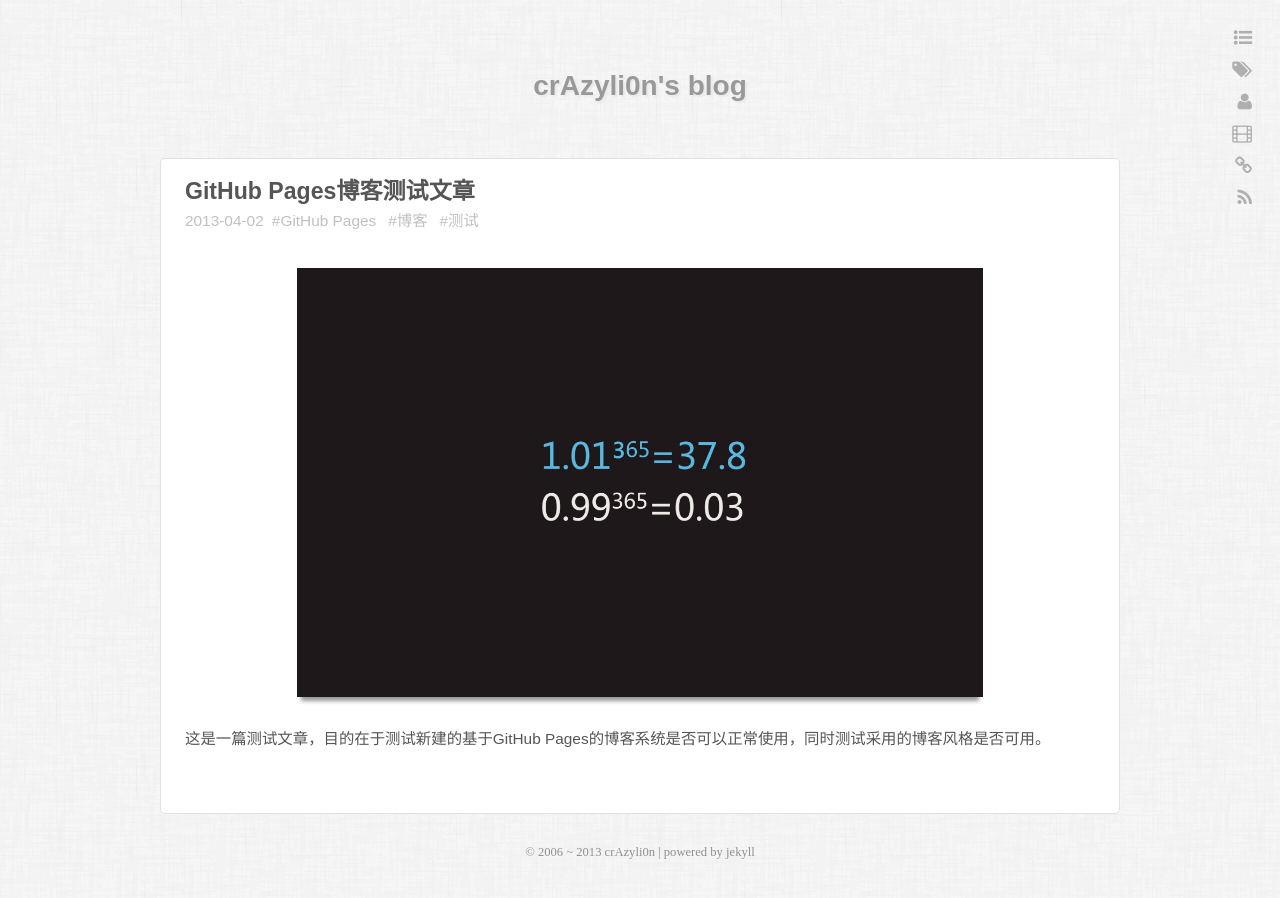
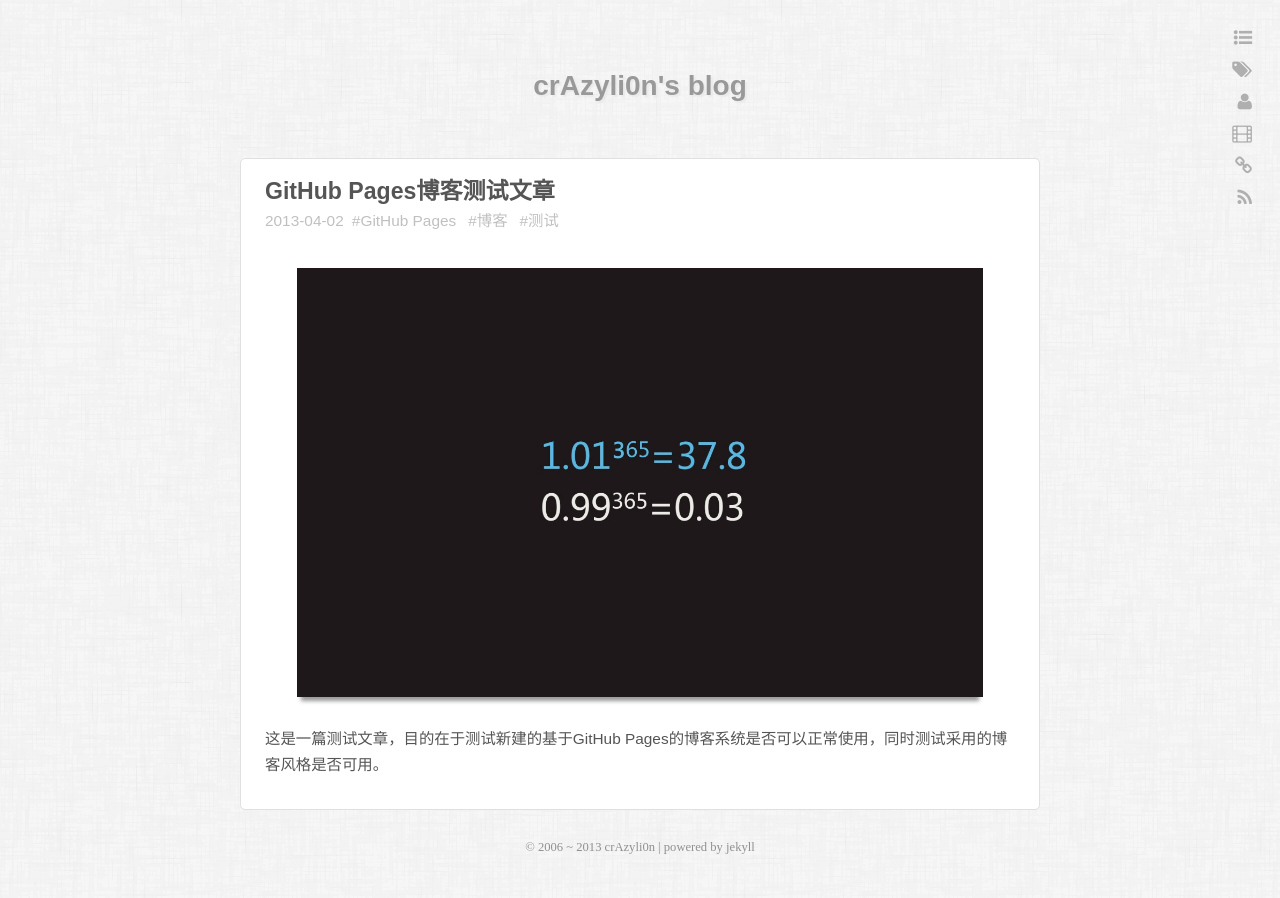
Before and after one commit to xidianpanpei/xidianpanpei.blog, a Jekyll site: the page built from _posts/2013-04-02-blog-test.markdown, in a window 1280 px wide. Built offline with Jekyll 4.4.1, drawn with Linux system fonts in a browser that asks for light colours; some web fonts are replaced; Markdown is read by kramdown in place of the engine named in the settings; comment, search, counter and statistics services are not loaded.

```diff
--- a/_posts/2013-04-02-blog-test.markdown
+++ b/_posts/2013-04-02-blog-test.markdown
@@ -1,7 +1,6 @@
 ---
 title: GitHub Pages博客测试文章
 layout: post
-guid: urn:uuid:22a07a54-fe0a-4caa-bc60-75bcb06769aa
 tags:
   - GitHub Pages
   - 博客
--- a/media/css/style.css
+++ b/media/css/style.css
@@ -73,7 +73,7 @@ nav {
     color: #333333; }
 
 #content {
-  width: 960px;
+  width: 800px;
   margin: 0 auto;
   font-size: 1.1em;
   line-height: 1.7em; }
```
